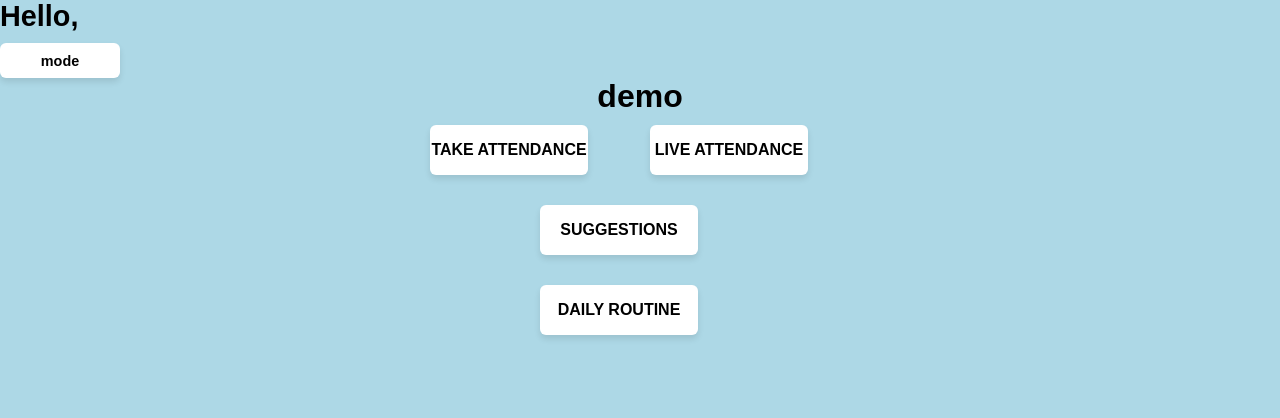
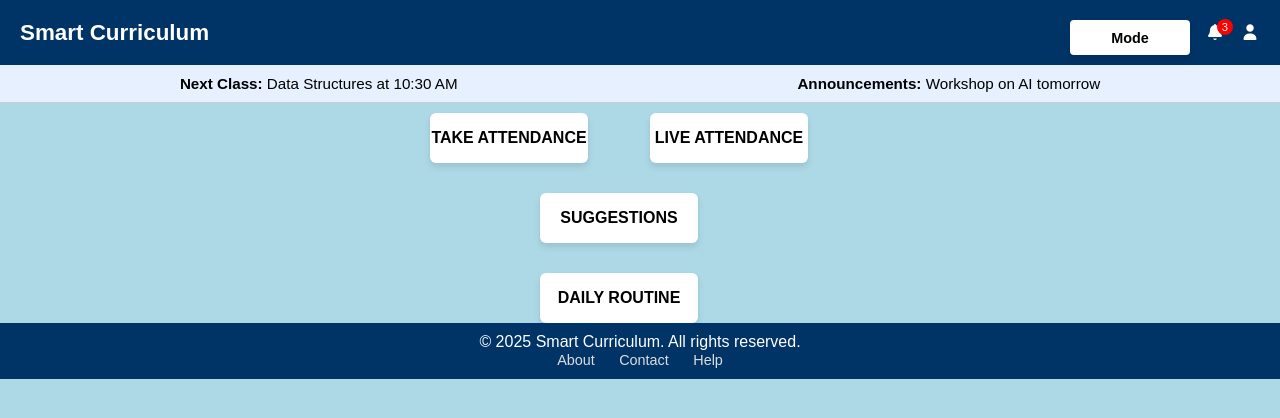
Before and after one commit to Nisha-M-A/sih_project, a Node server app: page / in a window 1280 px wide. Shown: the top 418 px of the page. Run offline with Node 20, Linux system fonts and the light colour scheme; some libraries are stand-ins or nearby versions.

Commit message:
home page

```diff
--- a/css/home.css
+++ b/css/home.css
@@ -29,7 +29,90 @@
     gap: 20px;
     flex-wrap: wrap;
 }
+.navbar {
+    display: flex;
+    justify-content: space-between;
+    align-items: center;
+    background: #003366;
+    color: white;
+    padding: 10px 20px;
+}
 
+.logo {
+    font-size: 1.4rem;
+    font-weight: bold;
+}
+
+.nav-right {
+    display: flex;
+    align-items: center;
+    gap: 15px;
+}
+
+#toggle {
+    padding: 6px 12px;
+    border: none;
+    border-radius: 4px;
+    cursor: pointer;
+}
+
+.notifications {
+    position: relative;
+    cursor: pointer;
+}
+
+.notifications .badge {
+    position: absolute;
+    top: -5px;
+    right: -8px;
+    background: red;
+    color: white;
+    font-size: 0.7rem;
+    border-radius: 50%;
+    padding: 2px 5px;
+}
+
+.profile-dropdown {
+    position: relative;
+    display: inline-block;
+}
+
+.profile-pic {
+    border-radius: 50%;
+    cursor: pointer;
+}
+
+.dropdown-content {
+    display: none;
+    position: absolute;
+    right: 0;
+    background-color: white;
+    min-width: 120px;
+    box-shadow: 0 4px 6px rgba(0, 0, 0, 0.1);
+    z-index: 1;
+}
+
+.dropdown-content a {
+    color: black;
+    padding: 8px 12px;
+    display: block;
+    text-decoration: none;
+}
+
+.dropdown-content a:hover {
+    background: #f2f2f2;
+}
+.profile-dropdown:hover .dropdown-content {
+    display: block;
+}
+.info-ribbon {
+    background: #e6f0ff;
+    padding: 10px;
+    display: flex;
+    justify-content: space-around;
+    border-bottom: 1px solid #ccc;
+    font-size: 0.95rem;
+}
 body{
     font-family: Arial, Helvetica, sans-serif;
     background-color: lightblue;
@@ -81,8 +164,22 @@ button:hover{
     transform: translateY(-2px);
     color: white;
 }
+footer {
+    background: #003366;
+    color: white;
+    text-align: center;
+    padding: 10px;
+}
 
-
+.footer-links a {
+    margin: 0 10px;
+    color: #ddd;
+    text-decoration: none;
+    font-size: 0.9rem;
+}
+.footer-links a:hover {
+    color: white;
+}
 @media (max-width: 470px){
     header{
         font-size: 1rem;
--- a/route.js
+++ b/route.js
@@ -17,7 +17,7 @@ main()
 .catch(err => console.log(err))
 
 async function main() {
-  await mongoose.connect('mongodb://127.0.0.1:27017/test')
+await mongoose.connect('mongodb://127.0.0.1:27017/test')
 }
 
 app.get("/", (req, res) => {
--- a/views/home_page.ejs
+++ b/views/home_page.ejs
@@ -10,15 +10,30 @@
     <title>HOME PAGE</title>
 </head>
 <body>
-    <header>
-        <div class="header_left">
-            <h2>Hello, </h2>
+    <header class="navbar">
+        <div class="nav-left">
+            <h2 class="logo">Smart Curriculum</h2>
+        </div>
+        <div class="nav-right">
+            <button id="toggle">Mode</button>
+            <div class="notifications">
+                <i class="fas fa-bell"></i>
+                <span class="badge">3</span>
             </div>
-            <div class="header_right">
-                <button id="toggle">mode</button>
+            <div class="profile-dropdown">
+            <i class="fa-solid fa-user"></i>
+                <div class="dropdown-content">
+                    <a href="#">My Profile</a>
+                    <a href="#">Settings</a>
+                    <a href="#">Logout</a>
+                </div>
             </div>
-    <h1>demo</h1>
+        </div>
     </header>
+        <section class="info-ribbon">
+            <p><strong>Next Class:</strong> Data Structures at 10:30 AM</p>
+            <p><strong>Announcements:</strong> Workshop on AI tomorrow</p>
+        </section>
 <main class="home_container">
     <div class="button_row1">
         <form method="get" action="/take_attendance">
@@ -36,5 +51,13 @@
         </form>
         </div>
 </main>
+    <footer>
+        <p>© 2025 Smart Curriculum. All rights reserved.</p>
+        <div class="footer-links">
+            <a href="#">About</a>
+            <a href="#">Contact</a>
+            <a href="#">Help</a>
+        </div>
+    </footer>
 </body>
 </html>
```
